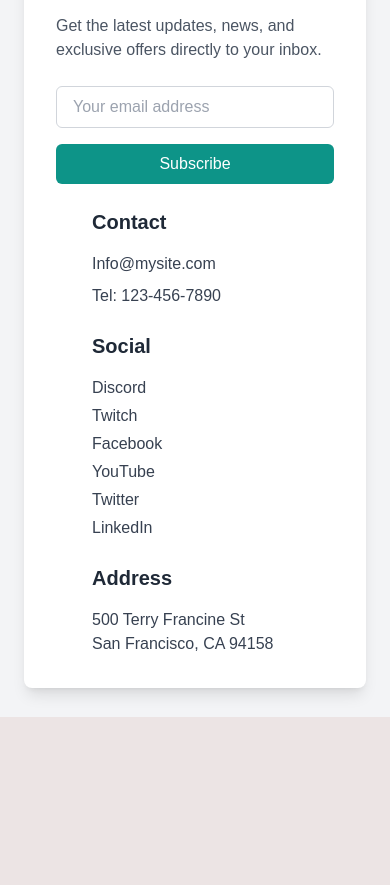
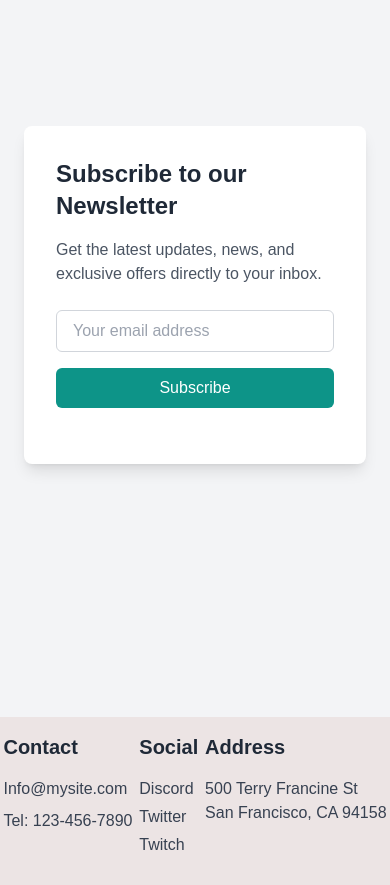
Before and after one commit to Imranelaf/Prisme-Edge-Studio-App, a Next.js app: page / in a window 390 px wide. Shown: the part 3180-4065 px from the top of the page. Before the commit the page ends 3897 px from the top, so only its background shows below. Built offline with nearby package versions, Linux system fonts and the light colour scheme; no server answers; the database is empty.

Commit message:
feat(footer): restyle footer and separate it from newsletters

```diff
--- a/app/(dashboard)/dashboard/page.tsx
+++ b/app/(dashboard)/dashboard/page.tsx
@@ -37,9 +37,9 @@ function Dashboard() {
             </div>
 
             {/* Content */}
-            <div className="flex-1 bg-indigo-300 p-4 overflow-auto">
-            {renderContent()}
-        </div>
+            <div className="flex-1 bg-indigo-300 p-4 overflow-auto min-h-screen h-auto">
+  {renderContent()}
+</div>
         </div>
     );
 }
--- a/app/about/page.tsx
+++ b/app/about/page.tsx
@@ -1,5 +1,6 @@
 import React from 'react';
 import { FetchingFounders } from '@/components/pages/FetchingFrounders';
+import Newsletter from '@/components/common/NewsLetters';
 
 function About() {
   return (
@@ -35,6 +36,7 @@ function About() {
           <FetchingFounders />
         </div>
       </div>
+      <Newsletter />
     </div>
   );
 }
--- a/app/layout.tsx
+++ b/app/layout.tsx
@@ -1,7 +1,8 @@
 import type { Metadata } from "next";
 import "./globals.css";
 import { Navbar } from "@/components/common/Navbar";
-import Newsletter from "@/components/common/NewsLetters";
+import Footer from "@/components/common/Footer"
+
 
 
 
@@ -20,7 +21,7 @@ export default function RootLayout({
       <body>
         <Navbar />
         {children}
-        <Newsletter />
+        <Footer />
       </body>
     </html>
   );
--- a/app/page.tsx
+++ b/app/page.tsx
@@ -1,5 +1,6 @@
 import About from '@/components/common/About';
 import { Card } from '@/components/common/Card';
+import Newsletter from '@/components/common/NewsLetters';
 import OurTeam from '@/components/common/OurTeam';
 import { Slogan } from '@/components/common/Slogan';
 
@@ -14,6 +15,7 @@ export default function Home() {
       <Card />
       <About />
       <OurTeam />
+      <Newsletter />
 
 
     </>
--- /dev/null
+++ b/components/common/Footer.jsx
@@ -0,0 +1,31 @@
+import React from 'react'
+
+function Footer() {
+  return (
+    <div className=" w-full text-gray-700 mt-4 flex flex-row justify-around">
+        <div>
+          <h3 className="text-xl font-bold text-gray-800 mb-4">Contact</h3>
+          <p className="mb-2">Info@mysite.com</p>
+          <p className="mb-6">Tel: 123-456-7890</p>
+          </div>
+
+            <div>
+          <h3 className="text-xl font-bold text-gray-800 mb-4">Social</h3>
+          <div className='flex flex-row space-x-3 '>
+          <ul className="mb-6">
+            <li className="mb-1">Discord</li>
+            <li className="mb-1">Twitter</li>
+            <li className="mb-1">Twitch</li>
+            </ul>
+            </div>
+          </div>
+          <div>
+          <h3 className="text-xl font-bold text-gray-800 mb-4">Address</h3>
+          <p>500 Terry Francine St</p>
+          <p>San Francisco, CA 94158</p>
+          </div>
+        </div>
+  )
+}
+
+export default Footer
--- a/components/common/NewsLetters.tsx
+++ b/components/common/NewsLetters.tsx
@@ -3,7 +3,7 @@ import React from 'react';
 function Newsletter() {
   return (
     <div className="flex justify-center items-center min-h-screen bg-gray-100 p-6">
-      <div className="bg-white shadow-lg rounded-lg p-8 max-w-4xl w-full flex flex-col md:flex-row">
+      <div className="bg-white shadow-lg rounded-lg p-8 max-w-4xl w-full flex flex-row md:flex-row">
 
 
         <div className="md:w-1/2 pr-0 md:pr-8 mb-6 md:mb-0">
@@ -25,27 +25,6 @@ function Newsletter() {
           </form>
         </div>
 
-
-        <div className="md:w-1/2 pl-0 ml-9 md:pl-8 text-gray-700">
-          <h3 className="text-xl font-bold text-gray-800 mb-4">Contact</h3>
-          <p className="mb-2">Info@mysite.com</p>
-          <p className="mb-6">Tel: 123-456-7890</p>
-
-          <h3 className="text-xl font-bold text-gray-800 mb-4">Social</h3>
-          <ul className="mb-6">
-            <li className="mb-1">Discord</li>
-            <li className="mb-1">Twitch</li>
-            <li className="mb-1">Facebook</li>
-            <li className="mb-1">YouTube</li>
-            <li className="mb-1">Twitter</li>
-            <li className="mb-1">LinkedIn</li>
-          </ul>
-
-          <h3 className="text-xl font-bold text-gray-800 mb-4">Address</h3>
-          <p>500 Terry Francine St</p>
-          <p>San Francisco, CA 94158</p>
-        </div>
-
       </div>
     </div>
   );
--- a/components/dashboard/game.components/Add.tsx
+++ b/components/dashboard/game.components/Add.tsx
@@ -35,8 +35,13 @@ function AddGame() {
     setImages(updatedImages);
   };
 
+  const handleSubmit = (e: any) => {
+    e.preventDefault();
+    console.log("Submit button clicked");
+  };
+
   return (
-    <div className="w-full max-w-lg mx-auto mt-8 p-6 bg-white shadow-md rounded-lg">
+    <div className="w-full max-w-lg mx-auto mt-8 p-6 mb-12 bg-white shadow-md rounded-lg">
       <h1 className="text-xl font-bold mb-4 text-center text-gray-800">Add New Game</h1>
       <form className="space-y-4">
         <div>
@@ -128,11 +133,12 @@ function AddGame() {
         </div>
 
         <button
-          type="submit"
-          className="w-full bg-blue-600 hover:bg-blue-500 text-white font-bold py-2 px-4 rounded shadow-lg transition duration-300 ease-in-out"
-        >
-          Add Game
-        </button>
+        onClick={handleSubmit}
+      type="submit"
+      className="w-full bg-blue-600 hover:bg-blue-500 text-white font-bold py-2 px-4 rounded shadow-lg transition duration-300 ease-in-out"
+    >
+      Add Game
+    </button>
       </form>
     </div>
   );
```
